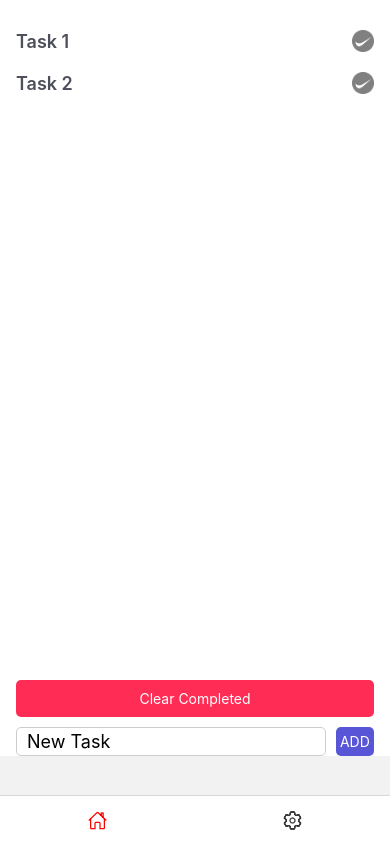
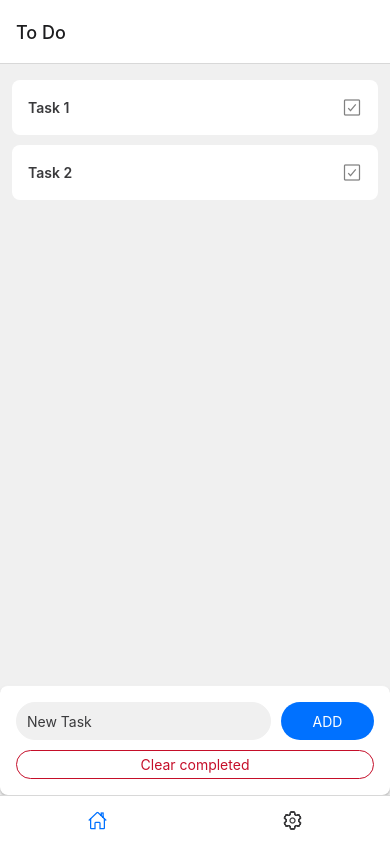
Before and after one commit to codemon39/ReactNative-redux-boilerplate, a React Native app: screen / in a window 390 px wide. Built offline with nearby package versions, Linux system fonts and the light colour scheme.

Commit message:
Tasks screen UI style change

```diff
--- a/app/components/Layout.js
+++ b/app/components/Layout.js
@@ -3,10 +3,10 @@ import {StyleSheet, View} from 'react-native';
 
 import {useTheme} from '../theme/useTheme';
 
-const Layout = ({children}) => {
+const Layout = ({children, style}) => {
   const {theme} = useTheme();
   return (
-    <View style={[styles.layout, {backgroundColor: theme.layoutBg}]}>
+    <View style={[styles.layout, {backgroundColor: theme.layoutBg}, style]}>
       {children}
     </View>
   );
--- a/app/routes/RootNavigation.js
+++ b/app/routes/RootNavigation.js
@@ -30,14 +30,13 @@ export default function RootNavigation() {
     <NavigationContainer>
       <Tab.Navigator
         screenOptions={{
-          headerShown: false,
           tabBarStyle: {backgroundColor: theme.cardBg},
           tabBarInactiveTintColor: theme.color,
           tabBarActiveTintColor: theme.accent,
           tabBarShowLabel: false,
         }}>
         <Tab.Screen
-          name="Home"
+          name="To Do"
           component={Tasks}
           options={{
             tabBarIcon: homeIcon,
@@ -47,6 +46,7 @@ export default function RootNavigation() {
           name="Settings"
           component={Settings}
           options={{
+            headerShown: false,
             tabBarIcon: settingsIcon,
           }}
         />
--- a/app/screens/Tasks.js
+++ b/app/screens/Tasks.js
@@ -7,8 +7,8 @@ import {
   TextInput,
   Pressable,
   TouchableOpacity,
-  Image,
 } from 'react-native';
+import Icon from 'react-native-vector-icons/Ionicons';
 
 import {useSelector, useDispatch} from 'react-redux';
 import {
@@ -17,7 +17,15 @@ import {
   completedTodosCleared,
 } from '../store/tasksSlice';
 
+import {useTheme} from '../theme/useTheme';
+import Layout from '../components/Layout';
+import Card from '../components/Card';
+
+const tickIcon = <Icon name="checkbox-outline" size={20} color="red" />;
+
 const Tasks = props => {
+  const {theme} = useTheme();
+
   const todoList = useSelector(state => state.todos.entities);
   // const loadingStatus = useSelector((state) => state.todos.status);
   const dispatch = useDispatch();
@@ -32,33 +40,33 @@ const Tasks = props => {
   };
 
   return (
-    <View style={{flex: 0.95, backgroundColor: '#ffffff', paddingTop: 20}}>
+    <Layout>
       {/* Tasks Listing starts here */}
       <FlatList
         data={todoList}
         renderItem={({item, index}) => (
-          <Card
+          <ListItem
             item={item}
             index={index}
             onPress={() => dispatch(todoToggled(item.id))}
           />
         )}
         keyExtractor={(item, index) => `${index}`}
+        contentContainerStyle={styles.flatList}
       />
       {/* Tasks Listing ends here */}
 
-      <Pressable
-        style={styles.btnClear}
-        onPress={() => dispatch(completedTodosCleared())}>
-        <Text style={styles.btnAddText}>Clear Completed</Text>
-      </Pressable>
-
+      <Card style={[styles.inputCard, {borderTopColor: theme.layoutBg}]}>
         {/* TextInput and InputButton starts here */}
         <View style={styles.inputBtnWrapper}>
           <TextInput
             value={text}
             placeholder="New Task"
-          style={styles.input}
+            placeholderTextColor={theme.color}
+            style={[
+              styles.input,
+              {color: theme.color, backgroundColor: theme.layoutBg},
+            ]}
             onChangeText={text => setText(text)}
           />
           <Pressable onPress={() => addNewTask()} style={styles.btnAdd}>
@@ -66,28 +74,54 @@ const Tasks = props => {
           </Pressable>
         </View>
         {/* TextInput and InputButton ends here */}
-    </View>
+
+        <Pressable
+          style={({pressed}) => [
+            styles.btnClear,
+            {backgroundColor: pressed ? '#c50e29' : 'transparent'},
+          ]}
+          // style={styles.btnClear}
+          onPress={() => dispatch(completedTodosCleared())}>
+          {({pressed}) => (
+            <Text
+              style={[
+                styles.btnClearText,
+                {color: pressed ? '#fff' : '#c50e29'},
+              ]}>
+              Clear completed
+            </Text>
+          )}
+        </Pressable>
+      </Card>
+    </Layout>
   );
 };
 
 // List Item component
-export const Card = ({item, index, onPress}) => {
+export const ListItem = ({item, index, onPress}) => {
+  const {theme} = useTheme();
   return (
-    <TouchableOpacity
+    <Card style={{marginBottom: 10}}>
+      <Pressable
         style={[styles.row, {opacity: item.done ? 0.8 : 1}]}
         onPress={() => onPress()}>
         <Text
           style={[
             styles.title,
-          {textDecorationLine: item.done ? 'line-through' : 'none'},
+            {
+              color: theme.color,
+              textDecorationLine: item.done ? 'line-through' : 'none',
+            },
           ]}>
           {item.title}
         </Text>
-      <Image
-        source={require('../assets/images/tick.png')}
-        style={[styles.tickIcon, {tintColor: item.done ? '#00d258' : 'gray'}]}
+        <Icon
+          name="checkbox-outline"
+          size={20}
+          color={item.done ? '#00d258' : 'gray'}
         />
-    </TouchableOpacity>
+      </Pressable>
+    </Card>
   );
 };
 
@@ -101,16 +135,19 @@ const styles = StyleSheet.create({
     flex: 1,
   },
 
+  flatList: {
+    paddingHorizontal: 12,
+    paddingVertical: 16,
+  },
+
   row: {
-    paddingHorizontal: 16,
-    paddingVertical: 10,
     flexDirection: 'row',
     justifyContent: 'space-between',
     alignItems: 'center',
   },
 
   title: {
-    fontSize: 18,
+    fontSize: 14,
     fontWeight: '600',
     color: '#4d505b',
   },
@@ -120,45 +157,63 @@ const styles = StyleSheet.create({
     height: 22,
   },
 
+  inputCard: {
+    borderTopWidth: 1,
+    shadowColor: '#000',
+    shadowOffset: {
+      width: 0,
+      height: 2,
+    },
+    shadowOpacity: 0.23,
+    shadowRadius: 2.62,
+
+    elevation: 4,
+  },
+
   inputBtnWrapper: {
     flexDirection: 'row',
     justifyContent: 'space-between',
-    paddingHorizontal: 16,
   },
 
   input: {
-    borderWidth: 1,
-    borderColor: '#ccc',
+    borderWidth: StyleSheet.hairlineWidth,
+    borderColor: '#f0f0f0',
     flex: 0.72,
-    borderRadius: 5,
+    borderRadius: 20,
     paddingHorizontal: 10,
-    fontSize: 18,
+    fontSize: 14,
+    height: 38,
+    backgroundColor: '#f6f6f6',
   },
 
   btnAdd: {
-    borderRadius: 5,
+    borderRadius: 20,
     padding: 6,
     flex: 0.25,
     justifyContent: 'center',
     alignItems: 'center',
-    backgroundColor: '#5855d6',
+    backgroundColor: '#0071ff',
     color: '#fff',
-    fontSize: 18,
   },
 
   btnAddText: {
     color: '#fff',
+    fontSize: 14,
   },
 
   btnClear: {
-    borderRadius: 5,
-    padding: 10,
-    marginHorizontal: 16,
-    marginVertical: 10,
+    borderRadius: 20,
+    paddingVertical: 5,
+    paddingHorizontal: 10,
+    marginTop: 10,
     justifyContent: 'center',
     alignItems: 'center',
-    backgroundColor: '#ff2c55',
-    color: '#fff',
-    fontSize: 18,
+    borderWidth: StyleSheet.hairlineWidth,
+    borderColor: '#c50e29',
+  },
+
+  btnClearText: {
+    color: '#c50e29',
+    fontSize: 14,
   },
 });
--- a/app/theme/theme.js
+++ b/app/theme/theme.js
@@ -23,14 +23,14 @@ const themes = {
     color: 'rgb(58, 58, 60)',
     layoutBg: '#f0f0f0',
     cardBg: '#ffffff',
-    accent: 'red',
+    accent: '#0071ff',
   },
   dark: {
     name: 'dark',
     color: '#ffffff',
     layoutBg: '#121212',
     cardBg: '#1e1e1e',
-    accent: 'red',
+    accent: '#0071ff',
   },
 };
 
```
Lines whose indentation alone changed are shown as unchanged.
